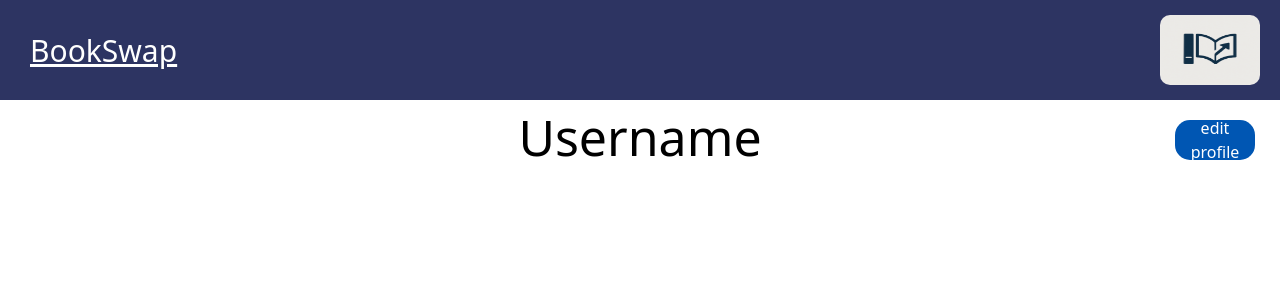
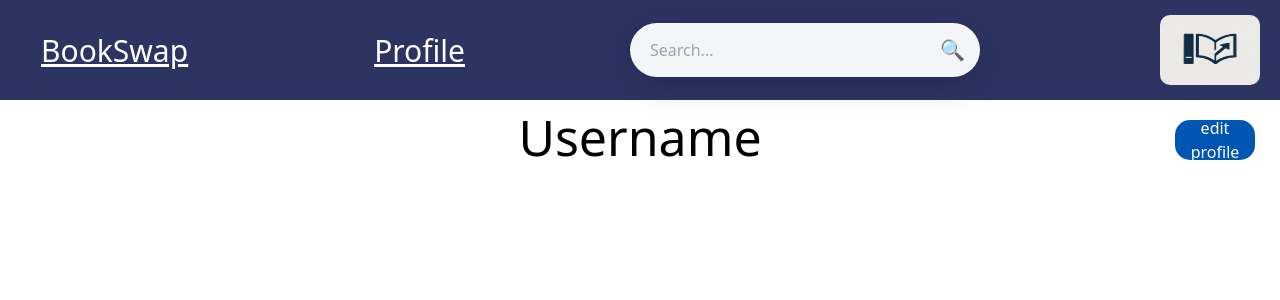
Before and after one commit to MahmoudEzzat8824/ia-project, a React (Vite) app: page /ProfilePage in a window 1280 px wide. Shown: the top 300 px of the page. Built offline with nearby package versions, Linux system fonts and the light colour scheme.

Commit message:
topbarEdited

```diff
--- a/src/components/top_bar.jsx
+++ b/src/components/top_bar.jsx
@@ -2,13 +2,15 @@ import website_logo from '../assets/website_logo.png';
 
 function TopBar() {
     return (
-        <>
-            <div className="top_bar">
-                <a className="website_name" href="/">BookSwap</a>
-                <img src={website_logo} alt="BookSwap logo" className='web_logo'/>
+        <div className="top_bar">
+            <a className="website_name" href="/">BookSwap</a>
+            <a className="TopBarProfilePageLink" href="/ProfilePage">Profile</a>
+            <div className="search-container">
+                <input type="text" className="search-input" placeholder="Search..." />
+                <span className="search-icon">🔍</span>
             </div>
-        </>
-
+            <img src={website_logo} alt="BookSwap logo" className="web_logo" />
+        </div>
     );
 }
 
--- a/src/index.css
+++ b/src/index.css
@@ -108,12 +108,13 @@
   box-sizing: border-box;
   background-color: rgba(5, 14, 69, 0.84);
   display: flex;
-  justify-content: space-between;
   align-items: center;
   padding: 0 20px;
+  position: relative;
+  justify-content: space-between; /* Ensures elements are spaced appropriately */
 }
 
-.website_name{
+.website_name {
   font-size: 30px;
   color: white;
   padding: 8px 16px;
@@ -121,7 +122,6 @@
   display: flex;
   transition: color 0.3s ease;
   margin: 5px;
-  padding: 5px;
   align-items: center;
   align-self: center;
   text-decoration: underline;
@@ -131,10 +131,13 @@
   color: #0056b3;
 }
 
-.web_logo{
+
+.web_logo {
   border-radius: 10px;
   height: 70px;
   width: 100px;
+  display: flex;
+  align-self: center;
 }
 
 .username{
@@ -225,3 +228,74 @@
 .SaveEditButton:hover{
   background-color: #003d80;
 }
+
+.TopBarProfilePageLink {
+  font-size: 30px;
+  color: white;
+  text-decoration: none;
+  display: flex;
+  transition: color 0.3s ease;
+  margin: 5px;
+  align-items: center;
+  text-decoration: underline;
+}
+
+.TopBarProfilePageLink:hover {
+  color: #0056b3;
+}
+
+.search-container {
+  position: relative;
+  width: 350px;
+  display: flex;
+  align-items: center;
+  margin-right: 20px; /* Space between search bar and logo */
+}
+
+.search-input {
+  width: 100%;
+  padding: 15px 50px 15px 20px;
+  font-size: 16px;
+  border: none;
+  border-radius: 50px;
+  background: rgba(255, 255, 255, 0.95);
+  box-shadow: 0 8px 32px rgba(0, 0, 0, 0.2);
+  outline: none;
+  transition: all 0.3s ease;
+}
+
+
+.search-input:focus {
+  box-shadow: 0 8px 32px rgba(0, 0, 0, 0.3);
+  background: #fff;
+}
+
+.search-icon {
+  position: absolute;
+  right: 15px;
+  top: 50%;
+  transform: translateY(-50%);
+  font-size: 20px;
+  color: #2a5298;
+  cursor: pointer;
+  transition: color 0.3s ease;
+}
+
+.search-icon:hover {
+  color: #1e3c72;
+}
+@media (max-width: 600px) {
+  .search-container {
+    width: 200px; /* Smaller search bar on small screens */
+  }
+
+  .website_name,
+  .TopBarProfilePageLink {
+    font-size: 24px; /* Slightly smaller font */
+  }
+
+  .web_logo {
+    height: 50px;
+    width: 70px;
+  }
+}
```
